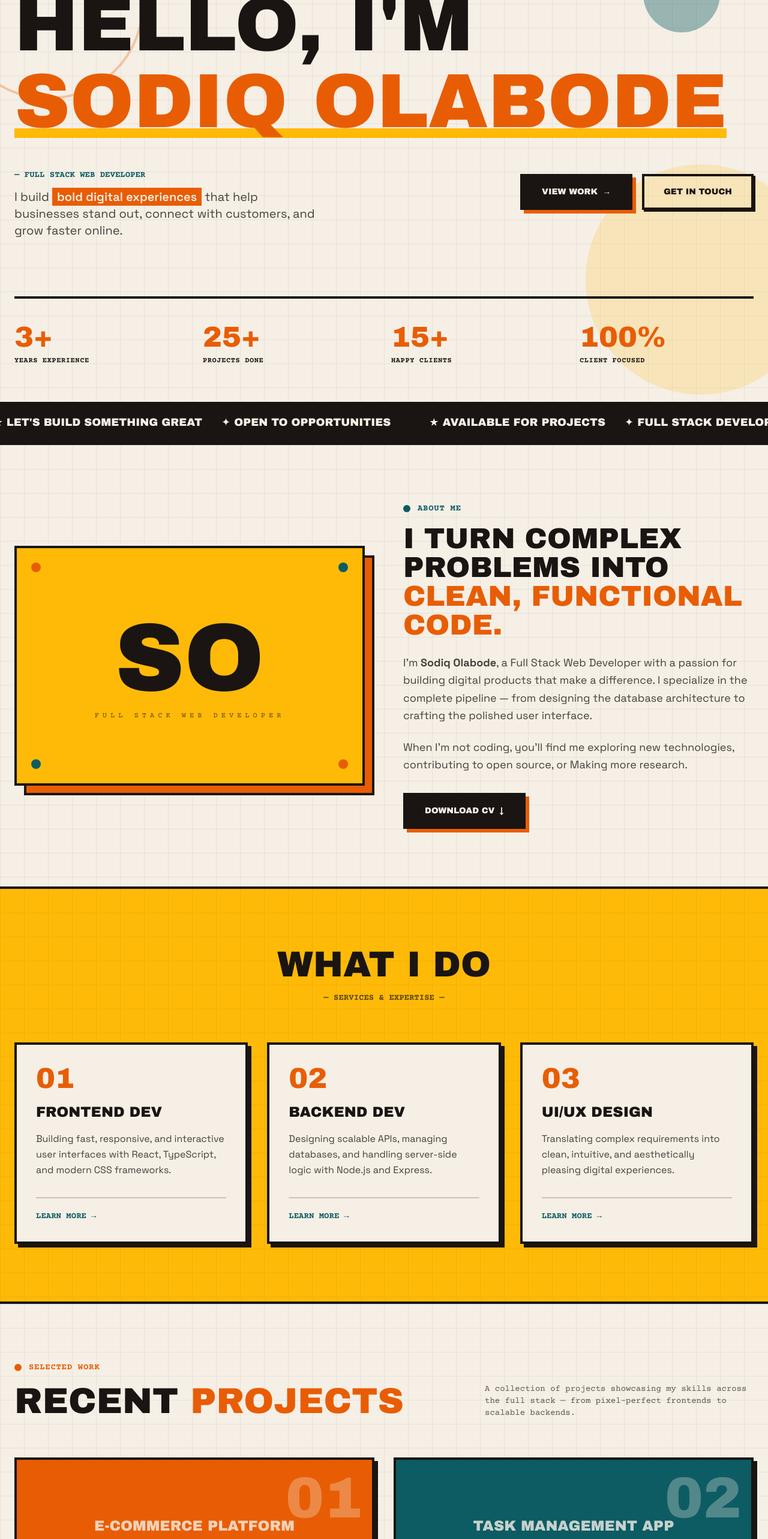
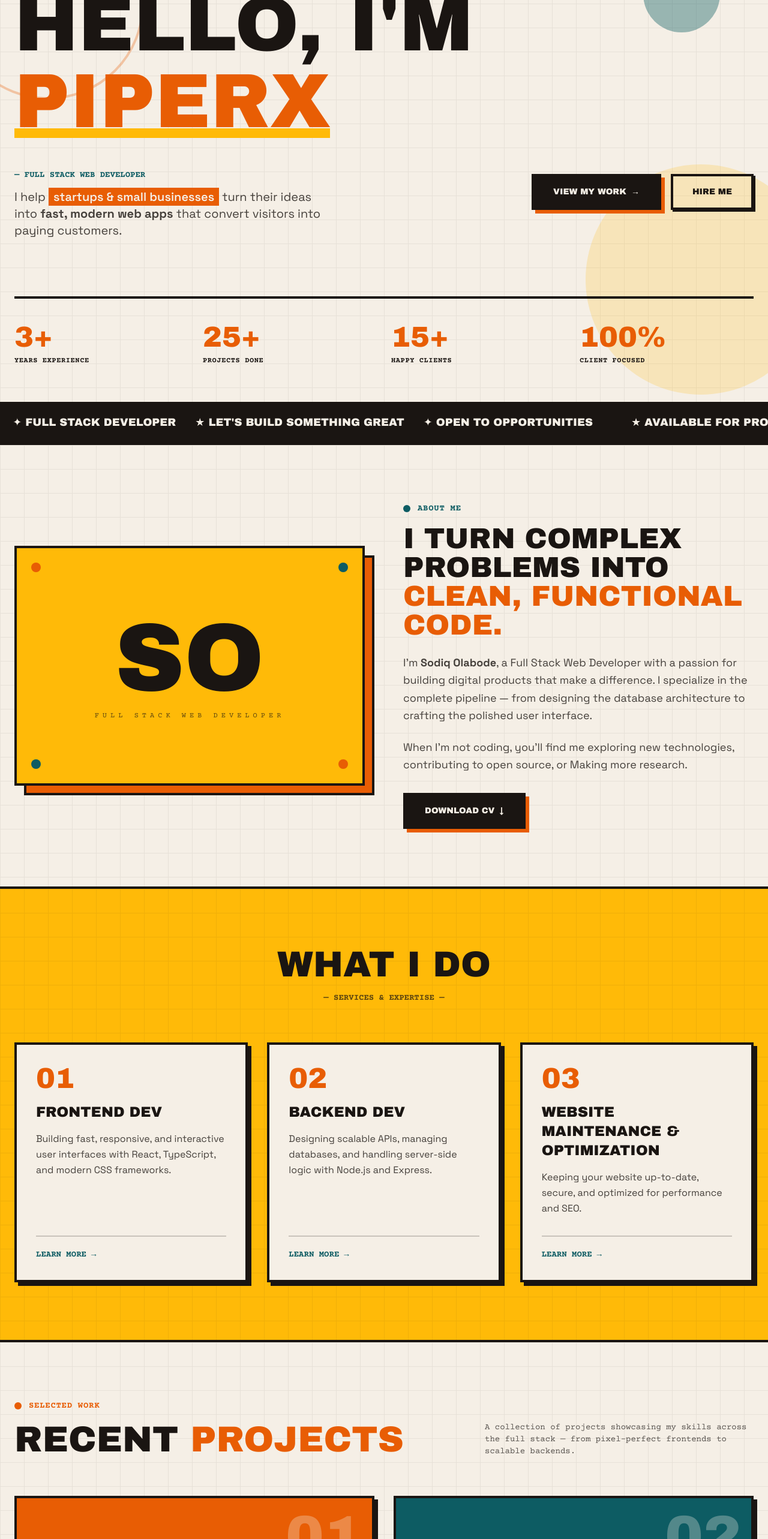
Before and after one commit to opiper21/portfolio, a React (Vite) app: page / in a window 1280 px wide. Shown: the part 234-2800 px from the top of the page at 60% size. Built offline with nearby package versions, Linux system fonts and the light colour scheme.

Commit message:
Add author meta and complete G tags

```diff
--- a/index.html
+++ b/index.html
@@ -2,9 +2,24 @@
 <html lang="en">
   <head>
     <meta charset="UTF-8" />
+    <meta name="viewport" content="width=device-width, initial-scale=1.0" />
+
+    <!-- SEO -->
+    <title>PiperX | Full Stack Web Developer</title>
+    <meta name="description" content="PiperX — Full Stack Web Developer based in Nigeria. I build fast, modern web apps for startups and small businesses. By Sodiq Olabode." />
+    <meta name="author" content="Sodiq Olabode" />
+
+    <!-- Open Graph (for social sharing) -->
+    <meta property="og:title" content="PiperX | Full Stack Web Developer" />
+    <meta property="og:description" content="I build fast, modern web apps for startups and small businesses." />
+    <meta property="og:type" content="website" />
+    <meta property="og:url" content="https://your-portfolio-url.vercel.app" />
+
+    <!-- Theme color (mobile browser bar) -->
+    <meta name="theme-color" content="#E85D04" />
+
+    <!-- Favicon -->
     <link rel="icon" type="image/svg+xml" href="/favicon.svg" />
-    <meta name="viewport" content="width=device-width, initial-scale=1.0" />
-    <title>Sodiq Olabode|Full Stack Web Developer</title>
   </head>
   <body>
     <div id="root"></div>
--- a/src/components/Footer.tsx
+++ b/src/components/Footer.tsx
@@ -41,7 +41,7 @@ function Footer() {
           {/* Column 1: Brand */}
           <div>
             <h3 className="font-display text-2xl uppercase mb-4">
-              Sodiq<span className="text-burnt">.</span>Olabode
+              PIPER<span className="text-burnt">X</span>
             </h3>
             <p className="font-mono text-xs uppercase tracking-wider text-cream/60 mb-4">
               Full Stack Web Developer
--- a/src/components/Hero.tsx
+++ b/src/components/Hero.tsx
@@ -1,9 +1,9 @@
-import React from 'react';
-
-const Hero: React.FC = () => {
+function Hero() {
   return (
-        <section id="home" className="relative min-h-screen bg-cream overflow-hidden">
-
+    <section
+      id="home"
+      className="relative min-h-screen bg-cream overflow-hidden"
+    >
       {/* Retro Grid Background */}
       <div className="absolute inset-0 retro-grid pointer-events-none"></div>
 
@@ -14,7 +14,6 @@ const Hero: React.FC = () => {
 
       {/* Main Content */}
       <div className="relative z-10 max-w-7xl mx-auto px-6 pt-40 pb-32">
-
         {/* Availability Status */}
         <div className="flex items-center gap-3 mb-8">
           <span className="w-3 h-3 rounded-full bg-burnt animate-pulse"></span>
@@ -28,67 +27,83 @@ const Hero: React.FC = () => {
           Hello, I'm
           <br />
           <span className="text-burnt relative inline-block">
-                        Sodiq Olabode {/* 👈 REPLACE WITH YOUR NAME LATER */}
+           PiperX
            <span className="absolute bottom-1 left-0 w-full h-4 bg-mustard -z-10"></span>
           </span>
         </h1>
 
         {/* Subheading & CTA Grid */}
         <div className="grid md:grid-cols-2 gap-12 items-start mt-12">
-
-                    {/* Left: Bio */}
           <div>
             <p className="font-mono text-sm uppercase mb-3 text-teal font-bold">
               — Full Stack Web Developer
             </p>
             <p className="text-lg md:text-xl leading-relaxed max-w-lg text-brown/80">
-                            I build <span className="font-semibold bg-burnt text-cream px-2 py-0.5">bold digital experiences</span>
-                            {' '}that help businesses stand out, connect with customers,
-                            and grow faster online.
+              I help{" "}
+              <span className="font-semibold bg-burnt text-cream px-2 py-0.5">
+                startups & small businesses
+              </span>{" "}
+              turn their ideas into <strong>fast, modern web apps</strong> that
+              convert visitors into paying customers.
             </p>
           </div>
 
-                    {/* Right: Buttons */}
           <div className="flex flex-col sm:flex-row md:justify-end gap-4 md:pt-2">
             <a
               href="#projects"
               className="group bg-brown text-cream font-display uppercase text-sm px-8 py-4 border-4 border-brown shadow-retro-orange hover:shadow-none hover:translate-x-1.5 hover:translate-y-1.5 transition-all duration-200 inline-flex items-center justify-center gap-2"
             >
-                            View Work
-                            <span className="group-hover:translate-x-1 transition-transform">→</span>
+              View My Work
+              <span className="group-hover:translate-x-1 transition-transform">
+                →
+              </span>
             </a>
             <a
               href="#contact"
               className="bg-transparent text-brown font-display uppercase text-sm px-8 py-4 border-4 border-brown hover:bg-brown hover:text-cream transition-all duration-200 inline-flex items-center justify-center shadow-retro-sm hover:shadow-none hover:translate-x-1 hover:translate-y-1"
             >
-                            Get in Touch
+              Hire Me
             </a>
           </div>
-
         </div>
 
         {/* Stats Row */}
         <div className="grid grid-cols-2 md:grid-cols-4 gap-6 mt-24 pt-10 border-t-4 border-brown">
-                    {[
-                        { number: '3+', label: 'Years Experience' },
-                        { number: '25+', label: 'Projects Done' },
-                        { number: '15+', label: 'Happy Clients' },
-                        { number: '100%', label: 'Client Focused' },
-                    ].map((stat) => (
-                        <div key={stat.label}>
-                            <p className="font-display text-4xl md:text-5xl text-burnt">{stat.number}</p>
-                            <p className="font-mono text-xs uppercase mt-2 font-bold tracking-wider">{stat.label}</p>
+          <div>
+            <p className="font-display text-4xl md:text-5xl text-burnt">3+</p>
+            <p className="font-mono text-xs uppercase mt-2 font-bold tracking-wider">
+              Years Experience
+            </p>
           </div>
-                    ))}
+          <div>
+            <p className="font-display text-4xl md:text-5xl text-burnt">25+</p>
+            <p className="font-mono text-xs uppercase mt-2 font-bold tracking-wider">
+              Projects Done
+            </p>
+          </div>
+          <div>
+            <p className="font-display text-4xl md:text-5xl text-burnt">15+</p>
+            <p className="font-mono text-xs uppercase mt-2 font-bold tracking-wider">
+              Happy Clients
+            </p>
+          </div>
+          <div>
+            <p className="font-display text-4xl md:text-5xl text-burnt">100%</p>
+            <p className="font-mono text-xs uppercase mt-2 font-bold tracking-wider">
+              Client Focused
+            </p>
+          </div>
+        </div>
       </div>
 
-            </div>
-
-            {/* Retro Marquee Strip (Bottom) */}
+      {/* Retro Marquee Strip */}
       <div className="absolute bottom-0 left-0 w-full bg-brown text-cream py-4 border-y-4 border-brown overflow-hidden flex whitespace-nowrap">
         <div className="flex animate-marquee">
-                    {[...Array(6)].map((_, i) => (
-                        <span key={i} className="font-display uppercase text-lg mx-8 flex items-center gap-8">
+          {[...Array(3)].map((_, i) => (
+            <span
+              key={i}
+              className="font-display uppercase text-lg mx-8 flex items-center gap-8 whitespace-nowrap"
+            >
               <span>★ Available for Projects</span>
               <span>✦ Full Stack Developer</span>
               <span>★ Let's Build Something Great</span>
@@ -97,9 +112,8 @@ const Hero: React.FC = () => {
           ))}
         </div>
       </div>
-
     </section>
   );
-};
+}
 
 export default Hero;
--- a/src/components/Navbar.tsx
+++ b/src/components/Navbar.tsx
@@ -66,7 +66,7 @@ function Navbar() {
           href="#home"
           className="font-display text-2xl uppercase text-brown flex items-center gap-1"
         >
-          SO
+          PX
           <span className="w-2 h-2 bg-burnt"></span>
         </a>
 
--- a/src/components/Projects.tsx
+++ b/src/components/Projects.tsx
@@ -2,11 +2,12 @@ function Projects() {
   const projects = [
     {
       id: "01",
-      title: "E-Commerce Platform",
+      title: "Ledgerly",
       category: "Full Stack",
-      desc: "A modern online store with Stripe integration, admin dashboard, and real-time inventory.",
-      tech: ["React", "Node.js", "MongoDB"],
+      desc: "A fintech analytics dashboard with dynamic charts, dark mode, and a fully responsive design.",
+      tech: ["React", "TypeScript", "Tailwind"],
       color: "bg-burnt",
+      link: "https://ledgerly-dashboard.vercel.app",
     },
     {
       id: "02",
@@ -63,10 +64,15 @@ function Projects() {
 
         {/* Projects Grid */}
         <div className="grid md:grid-cols-2 gap-8">
-          {projects.map((project) => (
-            <div
+          {projects.map((project) => {
+            const CardTag = project.link ? "a" : "div";
+            return (
+              <CardTag
                 key={project.id}
-              className="group bg-cream border-4 border-brown shadow-retro hover:shadow-none hover:translate-x-2 hover:translate-y-2 transition-all duration-300 cursor-pointer overflow-hidden"
+                {...(project.link
+                  ? { href: project.link, target: "_blank", rel: "noopener noreferrer" }
+                  : {})}
+                className="group bg-cream border-4 border-brown shadow-retro hover:shadow-none hover:translate-x-2 hover:translate-y-2 transition-all duration-300 cursor-pointer overflow-hidden block"
               >
                 {/* Project Image/Color Block */}
                 <div
@@ -82,7 +88,7 @@ function Projects() {
                   {/* Hover Overlay */}
                   <div className="absolute inset-0 bg-brown/0 group-hover:bg-brown/90 transition-all duration-300 flex items-center justify-center">
                     <span className="font-display uppercase text-cream text-lg opacity-0 group-hover:opacity-100 transition-opacity duration-300 delay-100">
-                    View Project →
+                      {project.link ? "View Live →" : "View Project →"}
                     </span>
                   </div>
                 </div>
@@ -118,8 +124,9 @@ function Projects() {
                     ))}
                   </div>
                 </div>
-            </div>
-          ))}
+              </CardTag>
+            );
+          })}
         </div>
 
         {/* View All Button */}
--- a/src/components/Services.tsx
+++ b/src/components/Services.tsx
@@ -12,8 +12,8 @@ function Services() {
     },
     {
       id: "03",
-      title: "UI/UX Design",
-      desc: "Translating complex requirements into clean, intuitive, and aesthetically pleasing digital experiences.",
+      title: "Website Maintenance & Optimization",
+      desc: "Keeping your website up-to-date, secure, and optimized for performance and SEO.",
     },
   ];
 
```
Lines whose indentation alone changed are shown as unchanged.
